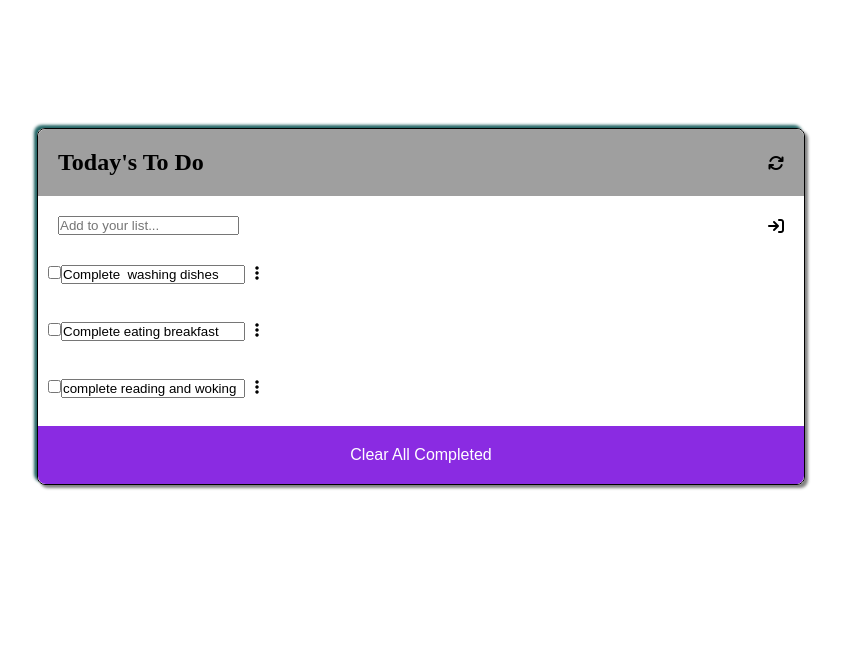
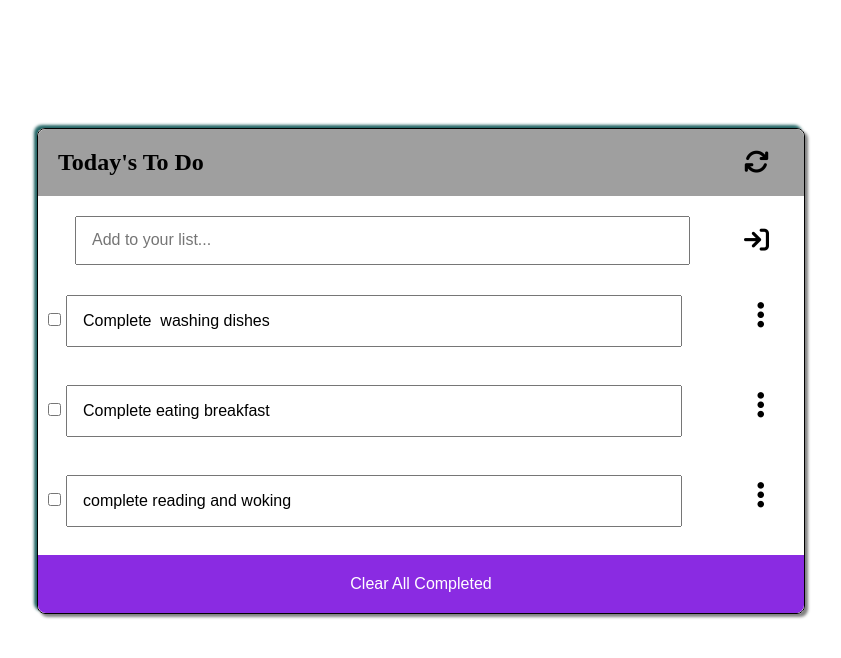
Before and after one commit to lugard1/toDo-list, a website built with webpack: page src/index.html in a window 1280 px wide. Shown: the whole page, without its empty margins (219-1060 px from the left). Built offline with nearby package versions, Linux system fonts and the light colour scheme.

Commit message:
update style.css

```diff
--- a/src/style.css
+++ b/src/style.css
@@ -23,12 +23,42 @@ main {
   border-radius: 8px 8px 0 0;
 }
 
-.refresh-outline {
+.fa-arrows-rotate {
+  font-size: 25px;
+  padding-right: 15px;
+}
+
+.addInput {
+  width: 80%;
+  padding: 15px;
+  margin-left: 17px;
+}
+
+.display-list {
+  justify-content: space-between;
+  align-items: center;
+}
+
+.fa-ellipsis-vertical {
+  padding-left: 65px;
   font-size: 30px;
 }
 
+.checkbox {
+  margin-left: 10px;
+  padding: 15px;
+}
+
 .input {
-  width: 180px;
+  width: 78%;
+  padding: 15px;
+  margin-left: 5px;
+  font-size: 16px;
+}
+
+.fa-arrow-right-to-bracket {
+  font-size: 25px;
+  padding-right: 15px;
 }
 
 .toDo-add {
@@ -47,8 +77,17 @@ li {
   padding: 10px;
 }
 
+.toDo-list {
+  justify-content: space-between;
+  align-items: center;
+}
+
 span {
   padding-right: 10px;
+}
+
+::placeholder {
+  font-size: 16px;
 }
 
 .clearBtn {
```
